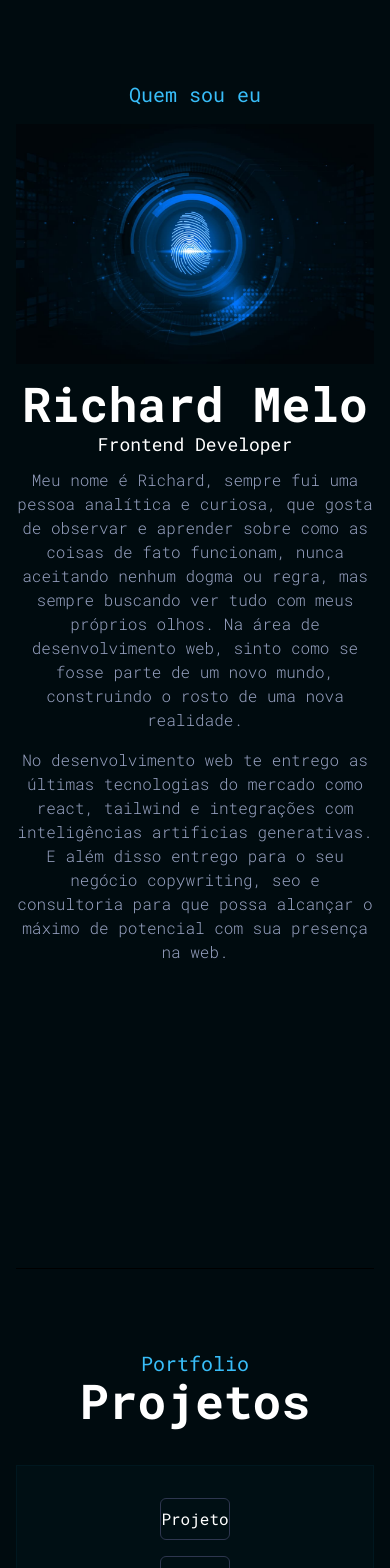
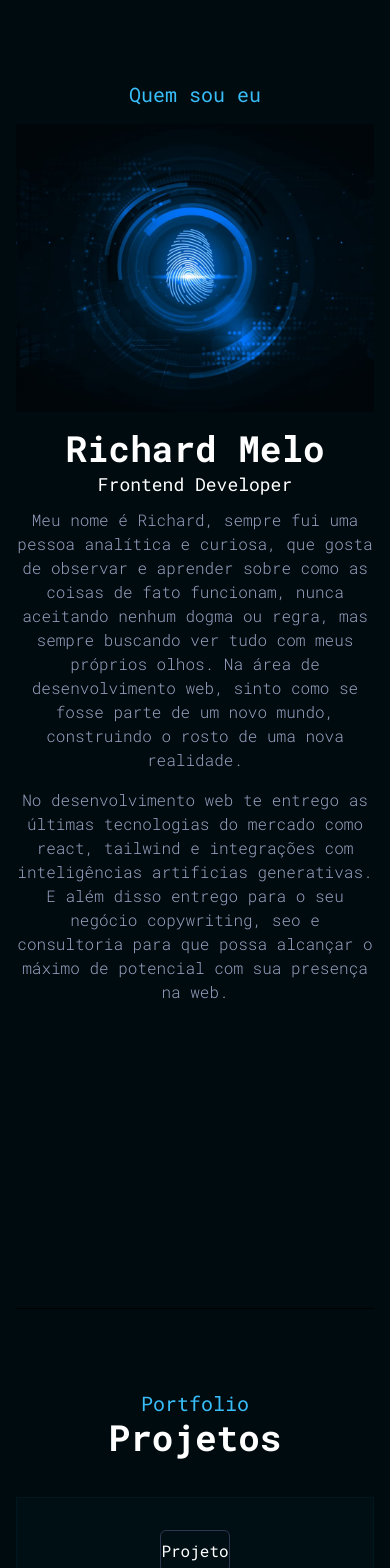
Before and after one commit to rinardes/portfolio-source, a React (Vite) app: page / in a window 390 px wide. Shown: the part 1100-2668 px from the top of the page. Built offline with nearby package versions, Linux system fonts and the light colour scheme; a web font is replaced by a local one.

Commit message:
update: change on heading sizes

```diff
--- a/src/pages/About.tsx
+++ b/src/pages/About.tsx
@@ -9,7 +9,7 @@ export default function About() {
           Quem sou eu
         </h3>
         <img
-          className="h-full min-h-[240px] object-cover"
+          className="h-full min-h-[288px] object-cover "
           src="images/3217136.jpg"
           alt=""
         />
@@ -18,9 +18,9 @@ export default function About() {
         <h3 className="mb-4 hidden  text-xl font-medium text-primary-400 lg:block">
           Quem sou
         </h3>
-        <h1 className="mb-2 text-5xl font-bold">Richard Melo</h1>
+        <h1 className="mb-2 text-4xl font-bold md:text-5xl">Richard Melo</h1>
         <h4 className="mb-4 text-lg leading-4">Frontend Developer</h4>
-        <p className="mb-4   font-light  text-paragraph">
+        <p className="mb-4  font-light text-paragraph">
           Meu nome é Richard, sempre fui uma pessoa analítica e curiosa, que
           gosta de observar e aprender sobre como as coisas de fato funcionam,
           nunca aceitando nenhum dogma ou regra, mas sempre buscando ver tudo
@@ -28,7 +28,7 @@ export default function About() {
           fosse parte de um novo mundo, construindo o rosto de uma nova
           realidade.
         </p>
-        <p className="font-light   text-paragraph">
+        <p className=" font-light   text-paragraph">
           No desenvolvimento web te entrego as últimas tecnologias do mercado
           como react, tailwind e integrações com inteligências artificias
           generativas. E além disso entrego para o seu negócio copywriting, seo
--- a/src/pages/Contact.tsx
+++ b/src/pages/Contact.tsx
@@ -7,8 +7,10 @@ function Contact() {
       className="mx-auto flex max-w-7xl flex-col items-center gap-24 lg:flex-row"
     >
       <div className="flex w-full basis-2/5 flex-col gap-4">
-        <h2 className=" text-lg tracking-wide text-primary-400">CONTATO</h2>
-        <h1 className=" text-5xl font-bold leading-none text-white">
+        <h2 className=" text-center  text-lg tracking-wide text-primary-400 lg:text-left">
+          CONTATO
+        </h2>
+        <h1 className=" text-center text-4xl font-bold leading-none text-white md:text-5xl lg:text-left">
           Fale Comigo
         </h1>
         <div className="group flex  flex-col gap-4 font-primary  ">
--- a/src/pages/Portfolio.tsx
+++ b/src/pages/Portfolio.tsx
@@ -9,7 +9,7 @@ export default function Portfolio() {
       <h2 className="text-center font-primary text-xl font-medium  text-primary-400">
         Portfolio
       </h2>
-      <h1 className="mb-10 font-primary text-5xl font-bold text-white">
+      <h1 className="mb-10 font-primary text-4xl font-bold text-white md:text-5xl">
         Projetos
       </h1>
       <div className="flex w-full flex-col items-center border border-borderOnbackground bg-onBackground py-4">
--- a/src/pages/Stack.tsx
+++ b/src/pages/Stack.tsx
@@ -108,7 +108,9 @@ export default function Stack() {
           Stack
         </h3>
 
-        <h1 className="mb-0 text-center text-5xl font-bold">Habilidades</h1>
+        <h1 className="mb-0 text-center text-4xl font-bold md:text-5xl">
+          Habilidades
+        </h1>
         <p className="mb-4 text-center">(click nos ícones)</p>
         <div className="tech-grid mx-auto max-w-[584px]  scale-95 ">
           {stackItems.map((i, index) => {
```
